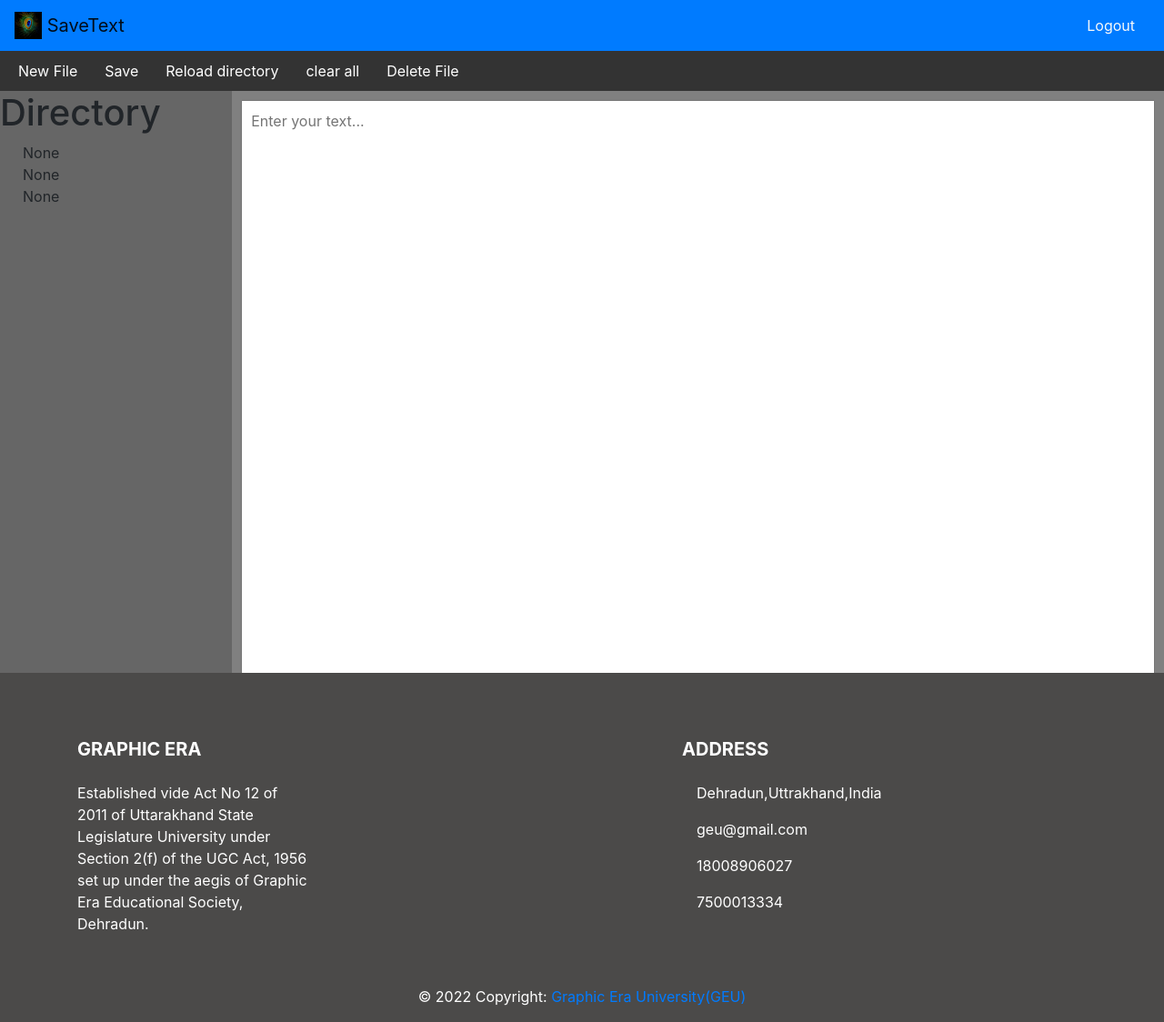
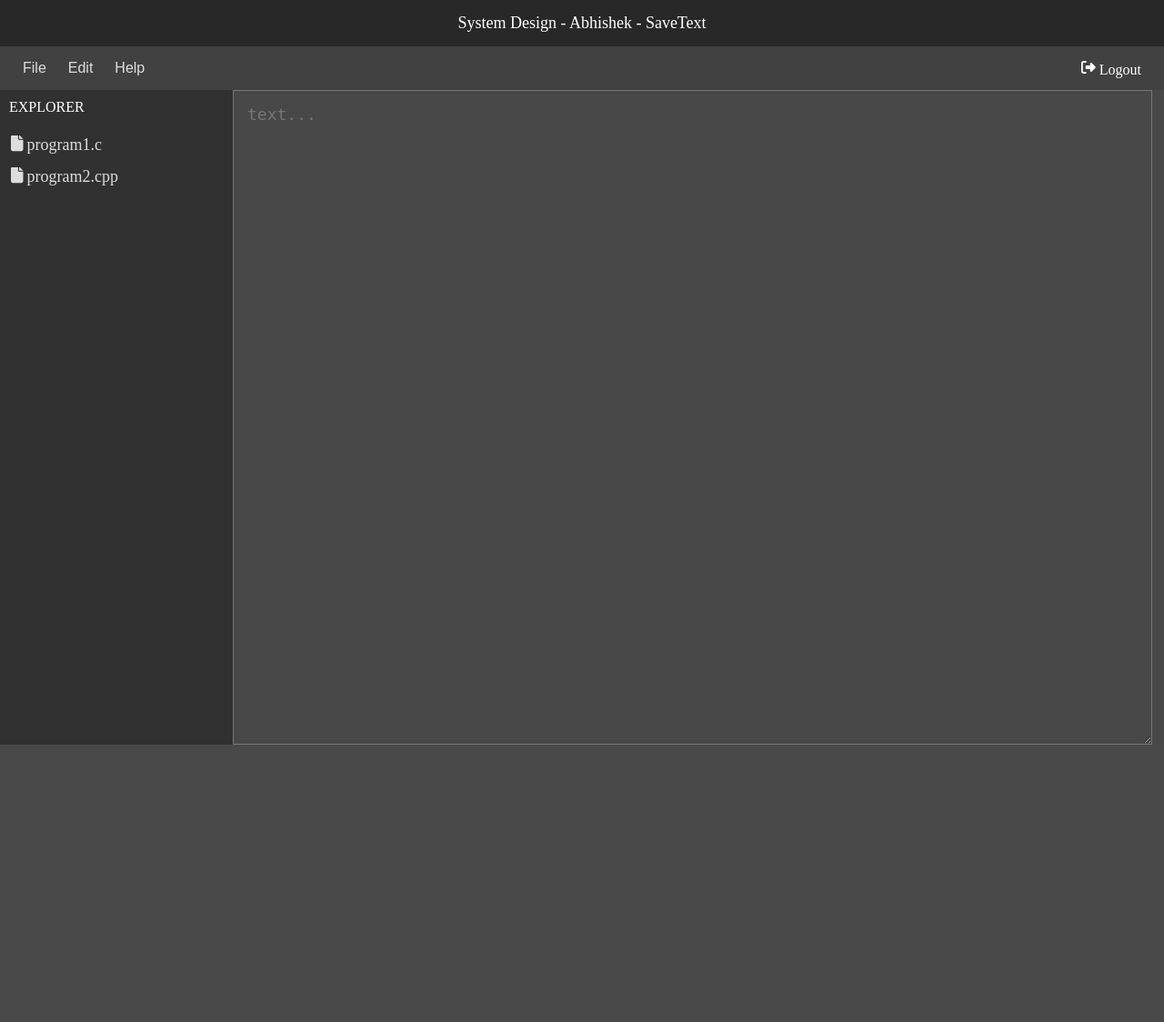
Before and after one commit to Aabhishek29/SaveText_web, a Django app: page /getUserLogin in a window 1280 px wide. Shown: the whole page at 91% size. After the commit the page ends 819 px from the top, so only its background shows below. Run offline with Django 3.2, Linux system fonts and the light colour scheme; some libraries are stand-ins or nearby versions.

Commit message:
textUtils Updated

```diff
--- a/registration/views.py
+++ b/registration/views.py
@@ -27,23 +27,23 @@ db_obj = UserRegistration()
 # if flag = 1 used to update password
 flag = 1
 
-# def home(request):
-#     try:
-#         username = request.COOKIES['name']
-#         password = request.COOKIES['password']
-#         print(username+"    "+password)
-#         if(username!="" and password!=""):
-#             print("Cookie found")
-#             print(username+"    "+password)
-#             if(authenticateUser(username,password)):
-#                 return HttpResponseRedirect('/getUserLogin')
-#     except Exception as e:
-#         print("No Cookie Found : ",e)
-#     return render(request,'home.html')
+def home(request):
+    try:
+        username = request.COOKIES['name']
+        password = request.COOKIES['password']
+        print(username+"    "+password)
+        if(username!="" and password!=""):
+            print("Cookie found")
+            print(username+"    "+password)
+            if(authenticateUser(username,password)):
+                return HttpResponseRedirect('/getUserLogin')
+    except Exception as e:
+        print("No Cookie Found : ",e)
+    return render(request,'home.html')
 
 
-def home(request):
-    return render(request, 'notebookUI.html',{'name':'Abhishek','file':'System Design','dir':['program1.c','program2.cpp']})
+# def home(request):
+#     return render(request, 'notebookUI.html',{'name':'Abhishek','file':'System Design','dir':['program1.c','program2.cpp']})
 
 
 def authenticateUser(email , pswd):
@@ -71,7 +71,7 @@ def getUserLogout(request):
 
 def getUserLogin(request):
     global db_obj
-    response = render(request,'textUtils.html')
+    response = render(request,'textUtils.html',{'name':'Abhishek','file':'System Design','dir':['program1.c','program2.cpp']})
     if request.method == 'POST':
         print('Login Method : getting username and password ')
         username = request.POST['username']
--- a/templates/textUtils.html
+++ b/templates/textUtils.html
@@ -1,95 +1,43 @@
 {% load static %}
-<html>
+<html lang="en">
 <head>
-        <meta charset="utf-8">
+    <meta charset="UTF-8">
     <meta http-equiv="X-UA-Compatible" content="IE=edge">
-        <title>Text Area</title>
-        <meta name="description" content="Saving-Text">
-        <meta name="viewport" content="width=device-width, initial-scale=1">
-        <link rel="stylesheet" href="{% static 'css/textUtils.css' %}?{% now 'U' %}">
-        <link rel="stylesheet" href="https://maxcdn.bootstrapcdn.com/bootstrap/4.5.2/css/bootstrap.min.css">
-    <script src="https://ajax.googleapis.com/ajax/libs/jquery/3.5.1/jquery.min.js"></script>
-    <script src="https://cdnjs.cloudflare.com/ajax/libs/popper.js/1.16.0/umd/popper.min.js"></script>
-    <script src="https://maxcdn.bootstrapcdn.com/bootstrap/4.5.2/js/bootstrap.min.js"></script>
-    <script src="{% static 'javascript/utils.js' %}?{% now 'U' %}"></script>
+    <meta name="viewport" content="width=device-width, initial-scale=1.0">
+    <link rel="stylesheet" href="{% static 'css/notebookUI.css' %}?{% now 'U' %}">
+    <script src="https://kit.fontawesome.com/1deaef375e.js" crossorigin="anonymous"></script>
+    <title>Document</title>
 </head>
 <body>
-      <nav class="navbar navbar-light bg-primary">
-        <a class="navbar-brand" href="#">
-          <img src="../static/images/logoImg.jpg" width="30" height="30" class="d-inline-block align-top" alt="">
-          SaveText
+    <div class="navbar">
+        <header>{{ file }} - {{ name }} - SaveText</header>
+    </div>
+    <div class="menu">
+        <div>
+            <button class="menu-btn">File</button>
+            <button class="menu-btn">Edit</button>
+            <button class="menu-btn">Help</button>
+        </div>
+        <a class="logout-section" href="#">
+            <i style="color: #fff;" class="fa-solid fa-right-from-bracket"></i>
+            <label style="color: #fff;">Logout</label>
         </a>
-        <ul class="nav justify-content-end">
-          <li class="nav-item ">
-            <a class="nav-link active text-light" href="getUserLogout">Logout</a>
-          </li>
-          <!-- <li class="nav-item">
-            <a class="nav-link text-dark" href="#">Link</a>
-          </li> -->
-          <!-- <li class="nav-item">
-            <a class="nav-link text-dark" href="#">Link</a>
-          </li> -->
-        </ul>
-    </nav>
-        <div class="parent-main-container">
-          <div class="windows-menu-panel">
-            <button id="new_file_btn" onclick="newFile()">New File</button>
-            <button id="save_data_file" onclick="saveFileData()">Save</button>
-            <button id="">Reload directory</button>
-            <button id="clear_file_data" onclick="clearFileData()">clear all</button>
-            <button id="">Delete File</button>
     </div>
-          <div class="windows-text-panel">
-            <div class="left-directory-panel">
-              <h1 style="overflow: hidden;">Directory</h1>
-              <ul style="margin-left: 25px">
-                <li style="list-style: lower-alpha;">None</li>
-                <li style="list-style: lower-alpha;">None</li>
-                <li style="list-style: lower-alpha;">None</li>
+    <div class="textarea">
+        <div class="textarea-left">
+            <header id="explorer">EXPLORER</header>
+            <ul>
+                {% for i in dir %}
+                    <div style="display: flex; margin:10px; cursor: pointer;">
+                        <i style="color: #ddd; margin: 2px;font-size: 18px;" class="fa-solid fa-file"></i>
+                        <li class="dir-items">{{ i }}</li>
+                    </div>
+                {% endfor %}
             </ul>
         </div>
-            <div class="right-textarea-panel">
-              {% csrf_token %}
-                <textarea style="width: 100%;height: 80vh;" id="textarea" placeholder="Enter your text..."></textarea>
+        <div class="textarea-right">
+            <textarea placeholder="text..." class="input-textarea"></textarea>
         </div>
     </div>
-        </div>
-
-        <footer class="page-footer font-small stylish-color-dark pt-4" style="background-color:  #4b4a49; color: #fff;">
-            <footer class="page-footer font-small mdb-color lighten-3 pt-4" >
-                <div class="container text-center text-md-left"style="background-color:  #4b4a49; color:#fff">
-                    <div class="row">
-                    <div class="col-md-4 col-lg-3 mr-auto my-md-4 my-0 mt-4 mb-1">
-                      <h5 class="font-weight-bold text-uppercase mb-4" style="overflow: hidden;">Graphic Era </h5>
-                      <p>Established vide Act No 12 of 2011 of Uttarakhand State Legislature
-                         University under Section 2(f) of the UGC Act, 1956 set up under the aegis of Graphic Era Educational Society, Dehradun.</p>
-                      </div>
-                    <div class="col-md-4 col-lg-3 mx-auto my-md-4 my-0 mt-4 mb-1">
-                      <h5 class="font-weight-bold text-uppercase mb-4" style="overflow: hidden;">Address</h5>
-                      <ul class="list-unstyled">
-                        <li>
-                          <p>
-                            <i class="fas fa-home mr-3"></i> Dehradun,Uttrakhand,India</p>
-                        </li>
-                        <li>
-                          <p>
-                            <i class="fas fa-envelope mr-3"></i> geu@gmail.com</p>
-                        </li>
-                        <li>
-                          <p>
-                            <i class="fas fa-phone mr-3"></i>18008906027</p>
-                        </li>
-                        <li>
-                          <p>
-                            <i class="fas fa-print mr-3"></i>7500013334</p>
-                        </li>
-                      </ul>
-                    </div>
-            </footer>
-            <div class="footer-copyright text-center py-3">© 2022 Copyright:
-                <a href="https://www.geu.ac.in/"> Graphic Era University(GEU)</a>
-            </div>
-        </footer>
-
 </body>
 </html>
```
Lines whose indentation alone changed are shown as unchanged.
